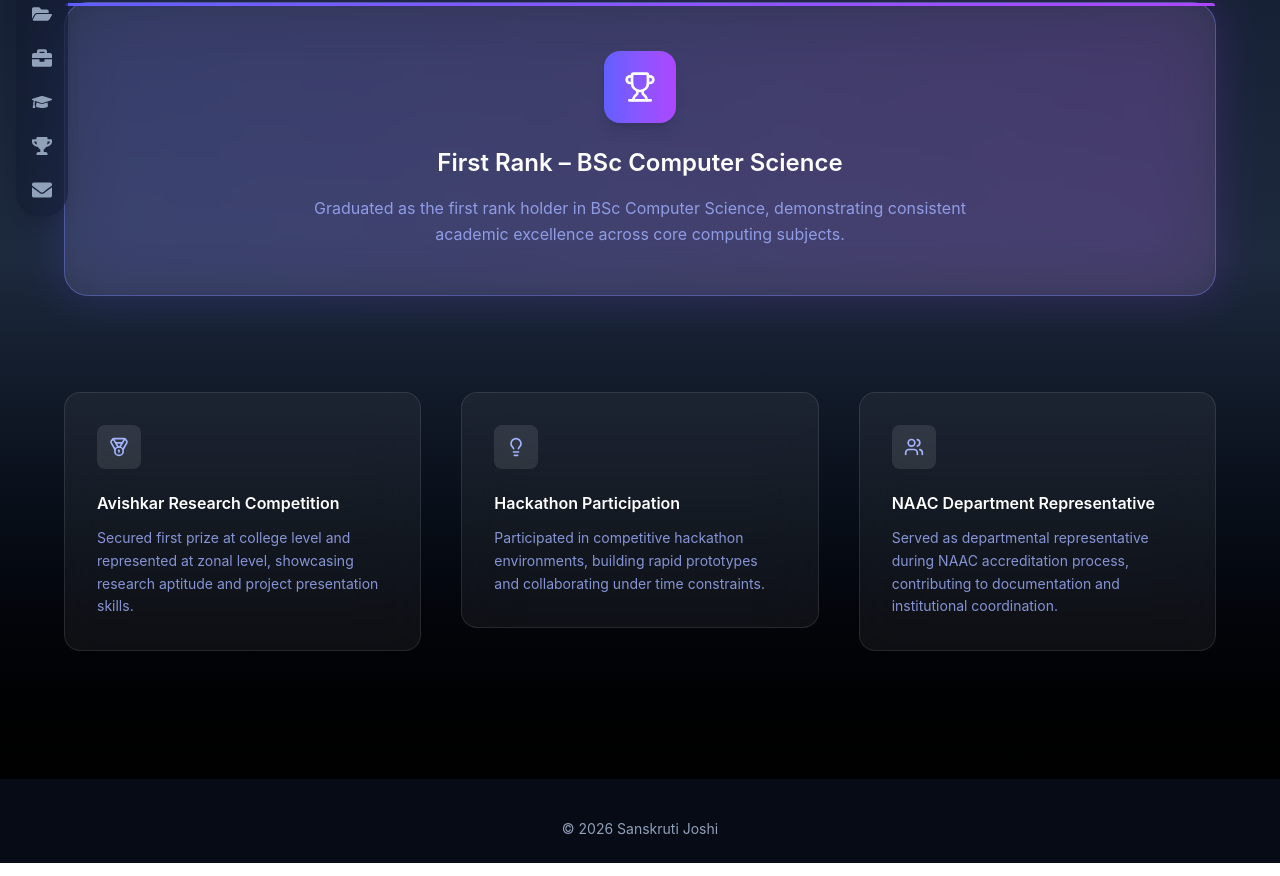
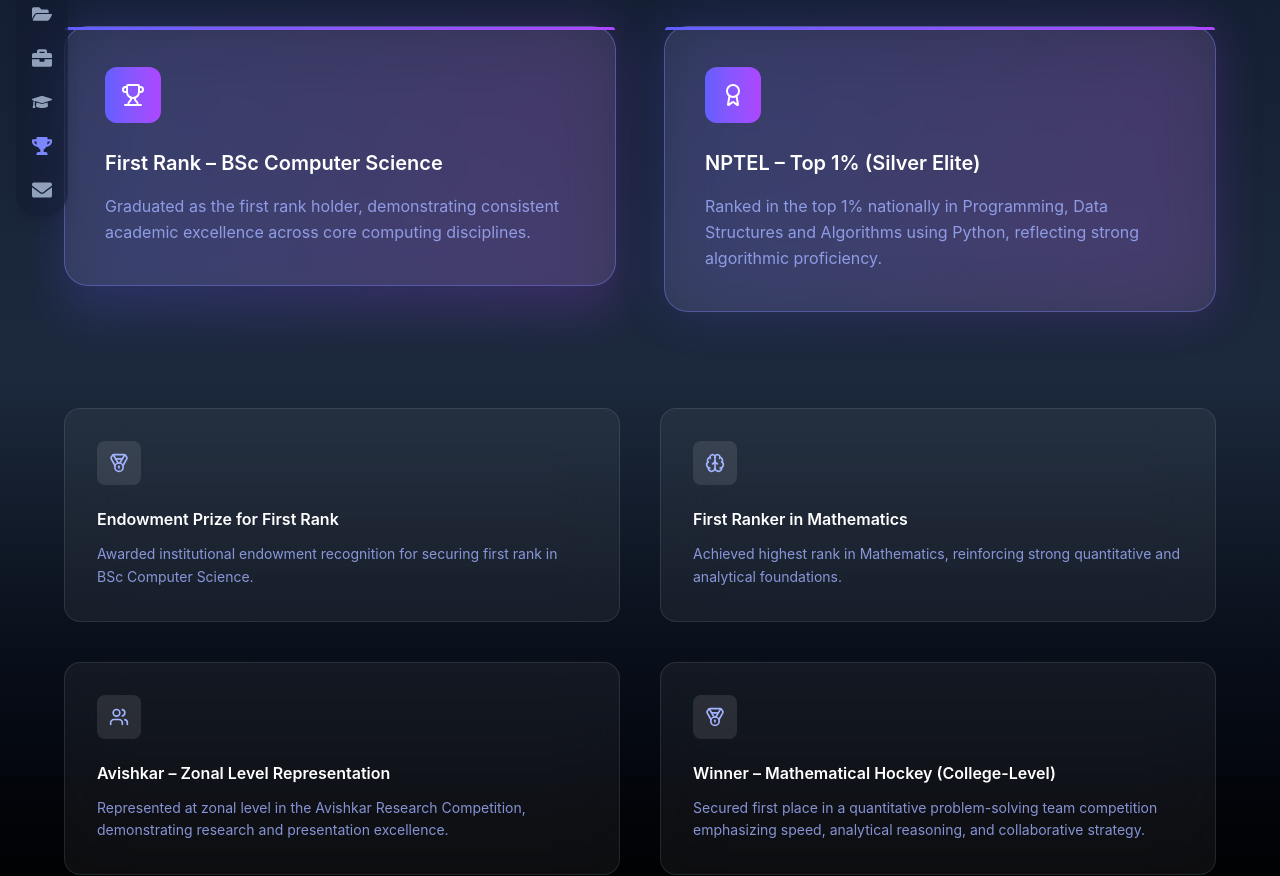
Before and after one commit to sanskruti-joshi/sanskruti-joshi.github.io, a React (Vite) app: page /achievements in a window 1280 px wide. Shown: the part 342-1218 px from the top of the page. Built offline with nearby package versions, Linux system fonts and the light colour scheme.

Commit message:
Refining UI

```diff
--- a/src/components/Sidebar.tsx
+++ b/src/components/Sidebar.tsx
@@ -7,7 +7,7 @@ import {
   FaTrophy,
   FaEnvelope,
 } from 'react-icons/fa';
-import { Link } from 'react-router-dom';
+import { NavLink } from 'react-router-dom';
 
 export default function Sidebar() {
   const links = [
@@ -25,13 +25,19 @@ export default function Sidebar() {
       <ul className="flex flex-col items-center gap-6">
         {links.map((link) => (
           <li key={link.path}>
-            <Link
+            <NavLink
               to={link.path}
-              className="text-xl text-slate-400 hover:text-indigo-400 transition"
+              className={({ isActive }) =>
+                `text-xl transition ${
+                  isActive
+                    ? 'text-indigo-400' // highlight current page
+                    : 'text-slate-400 hover:text-indigo-400'
+                }`
+              }
               aria-label={link.label}
             >
               {link.icon}
-            </Link>
+            </NavLink>
           </li>
         ))}
       </ul>
--- a/src/pages/Achievements.tsx
+++ b/src/pages/Achievements.tsx
@@ -1,13 +1,12 @@
 "use client";
 
-import { Trophy, Medal, Lightbulb, Users } from "lucide-react";
+import { Trophy, Medal, Award, Brain, Users } from "lucide-react";
 import { motion } from "framer-motion";
 
 export default function Achievements() {
   return (
     <section className="relative w-full py-32 px-6 text-white overflow-hidden">
 
-      {/* Background */}
       <div className="absolute inset-0 bg-gradient-to-b from-indigo-950 via-black to-black -z-10" />
 
       <div className="max-w-6xl mx-auto">
@@ -18,46 +17,42 @@ export default function Achievements() {
             Achievements
           </h2>
           <p className="text-indigo-300/70 mt-4 max-w-2xl mx-auto">
-            Academic excellence, competitive recognition, and leadership contributions.
+            Academic distinction and competitive excellence across analytical and technical domains.
           </p>
         </div>
 
-        {/* 🥇 Spotlight – First Rank */}
+        {/* 🥇 Elite Spotlight Section */}
+        <div className="grid md:grid-cols-2 gap-12 mb-24">
+
+          {/* BSc First Rank */}
           <motion.div
             initial={{ opacity: 0, y: 40 }}
             whileInView={{ opacity: 1, y: 0 }}
             transition={{ duration: 0.6 }}
             viewport={{ once: true }}
-          className="relative mb-24"
+            className="relative"
           >
             <div className="absolute -inset-[1px] rounded-3xl bg-gradient-to-r from-indigo-500 to-purple-500 opacity-20 blur-xl" />
 
-          <div className="relative bg-white/[0.08] backdrop-blur-xl border border-indigo-400/40 rounded-3xl p-12 text-center">
+            <div className="relative bg-white/[0.08] backdrop-blur-xl border border-indigo-400/40 rounded-3xl p-10">
 
-            {/* Accent Line */}
               <div className="absolute top-0 left-0 right-0 h-[3px] bg-gradient-to-r from-indigo-500 to-purple-500 rounded-t-3xl" />
 
-            <div className="flex justify-center mb-6">
-              <div className="p-5 rounded-2xl bg-gradient-to-r from-indigo-500 to-purple-500 shadow-lg">
-                <Trophy className="w-8 h-8 text-white" />
-              </div>
+              <div className="mb-5 p-4 rounded-xl bg-gradient-to-r from-indigo-500 to-purple-500 inline-block">
+                <Trophy className="w-6 h-6 text-white" />
               </div>
 
-            <h3 className="text-2xl font-semibold mb-4">
+              <h3 className="text-xl font-semibold mb-4">
                 First Rank – BSc Computer Science
               </h3>
 
-            <p className="text-indigo-300/80 max-w-2xl mx-auto leading-relaxed">
-              Graduated as the first rank holder in BSc Computer Science, demonstrating consistent academic excellence across core computing subjects.
+              <p className="text-indigo-300/80 leading-relaxed">
+                Graduated as the first rank holder, demonstrating consistent academic excellence across core computing disciplines.
               </p>
-
             </div>
           </motion.div>
 
-        {/* Supporting Achievements */}
-        <div className="grid md:grid-cols-3 gap-10">
-
-          {/* Avishkar */}
+          {/* NPTEL Top 1% */}
           <motion.div
             initial={{ opacity: 0, y: 40 }}
             whileInView={{ opacity: 1, y: 0 }}
@@ -65,66 +60,54 @@ export default function Achievements() {
             viewport={{ once: true }}
             className="relative"
           >
-            <div className="bg-white/[0.05] backdrop-blur-xl border border-white/10 rounded-2xl p-8 hover:border-indigo-400/30 transition">
-              <div className="mb-4 p-3 rounded-lg bg-white/10 inline-block">
-                <Medal className="w-5 h-5 text-indigo-300" />
+            <div className="absolute -inset-[1px] rounded-3xl bg-gradient-to-r from-indigo-500 to-purple-500 opacity-20 blur-xl" />
+
+            <div className="relative bg-white/[0.08] backdrop-blur-xl border border-indigo-400/40 rounded-3xl p-10">
+
+              <div className="absolute top-0 left-0 right-0 h-[3px] bg-gradient-to-r from-indigo-500 to-purple-500 rounded-t-3xl" />
+
+              <div className="mb-5 p-4 rounded-xl bg-gradient-to-r from-indigo-500 to-purple-500 inline-block">
+                <Award className="w-6 h-6 text-white" />
               </div>
 
-              <h4 className="font-semibold mb-3">
-                Avishkar Research Competition
-              </h4>
+              <h3 className="text-xl font-semibold mb-4">
+                NPTEL – Top 1% (Silver Elite)
+              </h3>
 
-              <p className="text-indigo-300/80 text-sm leading-relaxed">
-                Secured first prize at college level and represented at zonal level, showcasing research aptitude and project presentation skills.
+              <p className="text-indigo-300/80 leading-relaxed">
+                Ranked in the top 1% nationally in Programming, Data Structures and Algorithms using Python, reflecting strong algorithmic proficiency.
               </p>
             </div>
           </motion.div>
 
-          {/* Hackathon */}
-          <motion.div
-            initial={{ opacity: 0, y: 40 }}
-            whileInView={{ opacity: 1, y: 0 }}
-            transition={{ duration: 0.6, delay: 0.2 }}
-            viewport={{ once: true }}
-            className="relative"
-          >
-            <div className="bg-white/[0.05] backdrop-blur-xl border border-white/10 rounded-2xl p-8 hover:border-indigo-400/30 transition">
-              <div className="mb-4 p-3 rounded-lg bg-white/10 inline-block">
-                <Lightbulb className="w-5 h-5 text-indigo-300" />
         </div>
 
-              <h4 className="font-semibold mb-3">
-                Hackathon Participation
-              </h4>
+        {/* 🥈 Secondary Achievements */}
+        <div className="grid md:grid-cols-2 gap-10">
 
-              <p className="text-indigo-300/80 text-sm leading-relaxed">
-                Participated in competitive hackathon environments, building rapid prototypes and collaborating under time constraints.
-              </p>
-            </div>
-          </motion.div>
+          <AchievementCard
+            icon={<Medal className="w-5 h-5 text-indigo-300" />}
+            title="Endowment Prize for First Rank"
+            description="Awarded institutional endowment recognition for securing first rank in BSc Computer Science."
+          />
 
-          {/* NAAC */}
-          <motion.div
-            initial={{ opacity: 0, y: 40 }}
-            whileInView={{ opacity: 1, y: 0 }}
-            transition={{ duration: 0.6, delay: 0.3 }}
-            viewport={{ once: true }}
-            className="relative"
-          >
-            <div className="bg-white/[0.05] backdrop-blur-xl border border-white/10 rounded-2xl p-8 hover:border-indigo-400/30 transition">
-              <div className="mb-4 p-3 rounded-lg bg-white/10 inline-block">
-                <Users className="w-5 h-5 text-indigo-300" />
-              </div>
+          <AchievementCard
+            icon={<Brain className="w-5 h-5 text-indigo-300" />}
+            title="First Ranker in Mathematics"
+            description="Achieved highest rank in Mathematics, reinforcing strong quantitative and analytical foundations."
+          />
 
-              <h4 className="font-semibold mb-3">
-                NAAC Department Representative
-              </h4>
+          <AchievementCard
+            icon={<Users className="w-5 h-5 text-indigo-300" />}
+            title="Avishkar – Zonal Level Representation"
+            description="Represented at zonal level in the Avishkar Research Competition, demonstrating research and presentation excellence."
+          />
 
-              <p className="text-indigo-300/80 text-sm leading-relaxed">
-                Served as departmental representative during NAAC accreditation process, contributing to documentation and institutional coordination.
-              </p>
-            </div>
-          </motion.div>
+          <AchievementCard
+            icon={<Medal className="w-5 h-5 text-indigo-300" />}
+            title="Winner – Mathematical Hockey (College-Level)"
+            description="Secured first place in a quantitative problem-solving team competition emphasizing speed, analytical reasoning, and collaborative strategy."
+          />
 
         </div>
 
@@ -132,3 +115,27 @@ export default function Achievements() {
     </section>
   );
 }
+
+function AchievementCard({ icon, title, description }) {
+  return (
+    <motion.div
+      initial={{ opacity: 0, y: 40 }}
+      whileInView={{ opacity: 1, y: 0 }}
+      transition={{ duration: 0.6 }}
+      viewport={{ once: true }}
+      className="bg-white/[0.05] backdrop-blur-xl border border-white/10 rounded-2xl p-8 hover:border-indigo-400/30 transition"
+    >
+      <div className="mb-4 p-3 rounded-lg bg-white/10 inline-block">
+        {icon}
+      </div>
+
+      <h4 className="font-semibold mb-3">
+        {title}
+      </h4>
+
+      <p className="text-indigo-300/80 text-sm leading-relaxed">
+        {description}
+      </p>
+    </motion.div>
+  );
+}
```
Also changed, not shown: src/pages/Education.tsx (+97 -61 lines). Lines whose indentation alone changed are shown as unchanged.
